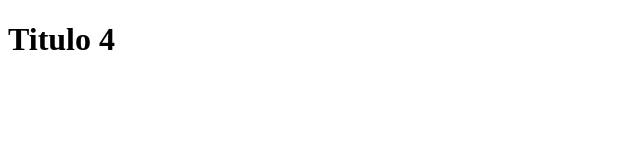
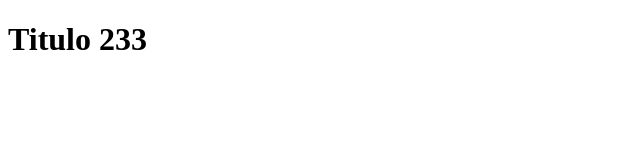
Before and after one commit to Medeirosvdd/Aula3PorgOriObjeto, a plain HTML site: page index.html in a window 1280 px wide. Shown: the full height of the page, 0-640 px from the left. Drawn offline with Linux system fonts and the light colour scheme.

Commit message:
Grande conflito 2

```diff
--- a/index.html
+++ b/index.html
@@ -6,6 +6,6 @@
     <title>Tamo lá</title>
 </head>
 <body>
-<h1> Titulo 4 </h1>
+<h1> Titulo 233</h1>
 </body>
 </html>
```
